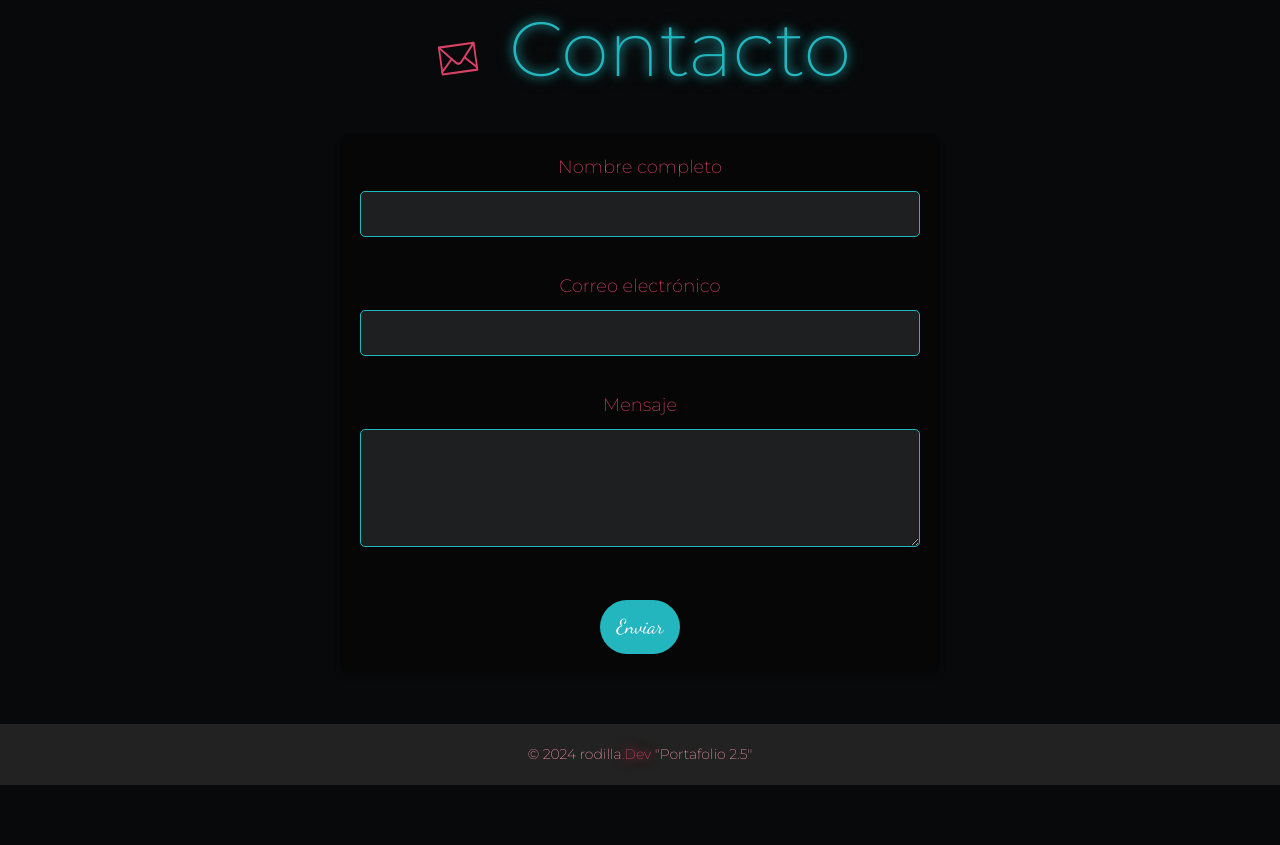
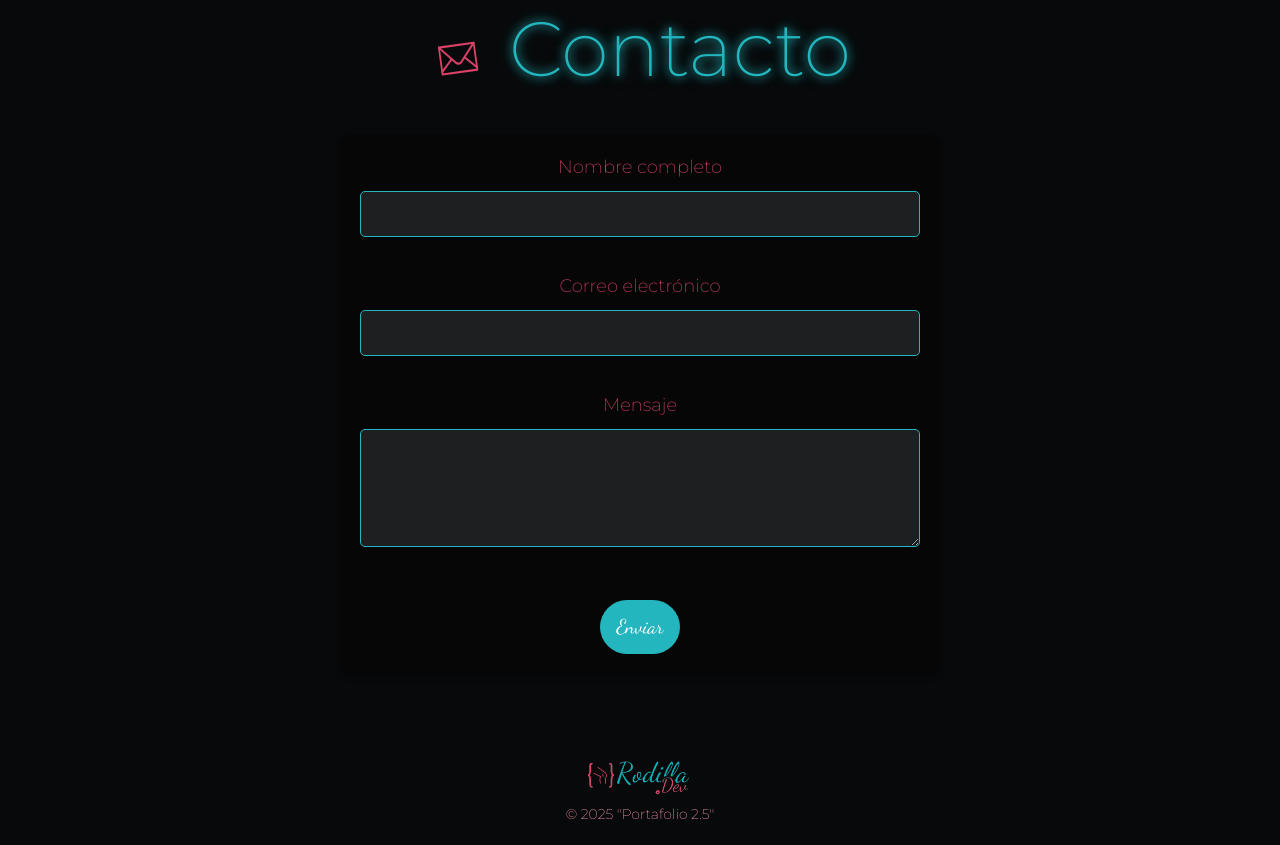
Before and after one commit to loisinhoDeveloper/Porfolio2.5, a React app: page / in a window 1280 px wide. Shown: the part 3128-3973 px from the top of the page. Before the commit the page ends 3913 px from the top, so only its background shows below. Built offline with nearby package versions, Linux system fonts and the light colour scheme; no server answers; a web font is replaced by a local one.

Commit message:
retoques

```diff
--- a/src/front/js/component/footer.js
+++ b/src/front/js/component/footer.js
@@ -1,10 +1,13 @@
 import React, { Component } from "react";
 import "../../styles/footer.css"; // Importamos los estilos específicos
+import Rodilla from "../../../front/img/rodillaLogo.png";
 
 export const Footer = () => {
     return (
         <footer className="footer">
-            <p>© 2024 rodilla<span>.Dev</span> "Portafolio 2.5"</p>
+            <img src={Rodilla} alt="Rodilla Dev Logo" className="footer-logo" />
+            <p> © 2025 "Portafolio 2.5"</p>
+
         </footer>
     );
 };
--- a/src/front/styles/footer.css
+++ b/src/front/styles/footer.css
@@ -2,24 +2,34 @@
 
 /* Estilo base para el footer */
 .footer {
-    background-color: #222;  /* Fondo oscuro */
-    color: #ccc;             /* Texto gris claro */
+    background-color: #08090A; /* Fondo oscuro */
+
     text-align: center;      /* Centrado de los elementos */
     padding: 20px;           /* Espaciado alrededor */
     position: relative;      /* Asegura que esté al final de la página */
     bottom: 0;
     width: 100%;
     font-size: 16px;         /* Tamaño del texto */
+    justify-content: space-between; /* Distribuye el contenido (como el logo y los links) */
+    align-items: center;       /* Alinea verticalmente los elementos */
+  }
+
+  .footer-logo {
+    height: 60px; /* Ajusta el tamaño según necesites */
+    width: auto; /* Mantiene la proporción */
+    cursor: pointer; /* Cambia el cursor al pasar por encima */
+    transition: transform 0.3s ease; /* Efecto suave */
+  }
+
+  .footer-logo:hover {
+    transform: scale(1.1); /* Zoom al pasar el ratón */
   }
 
   /* Estilo para el texto del footer */
   .footer p {
     margin: 0;               /* Elimina el margen por defecto */
     font-size: 14px;         /* Tamaño pequeño para el texto del copyright */
+    color: #FF99B2;
+    font-family: 'Montserrat', sans-serif;
+    font-weight: 200; /* Montserrat ExtraLight 200 */
   }
-
-  /* Hacer que el .rr de lois.rr tenga color #DA4167 y aplicar el difuminado */
-  .footer p span {
-    color: #DA4167;            /* Color para el .rr */
-    text-shadow: 0 0 10px rgba(218, 65, 103, 0.8), 0 0 15px rgba(218, 65, 103, 0.6); /* Efecto difuminado */
-  }
```
